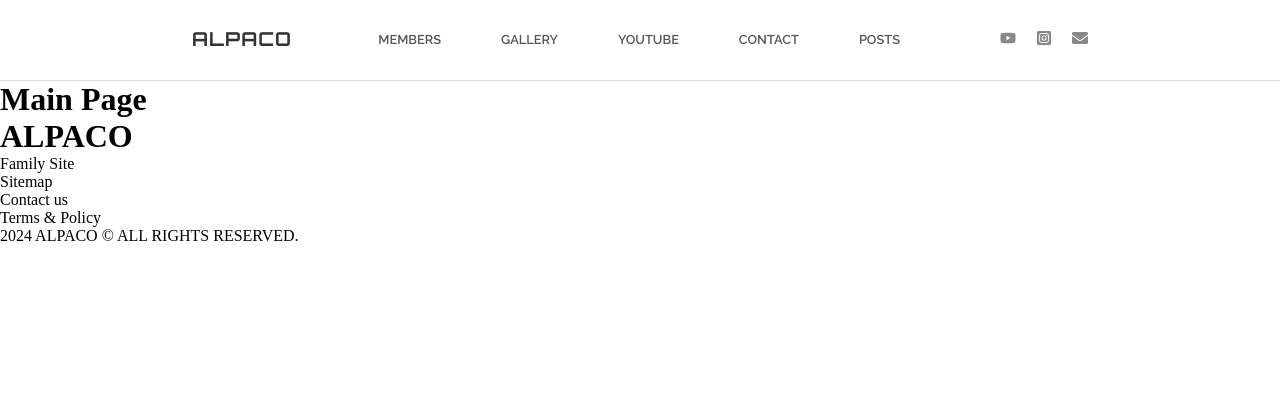
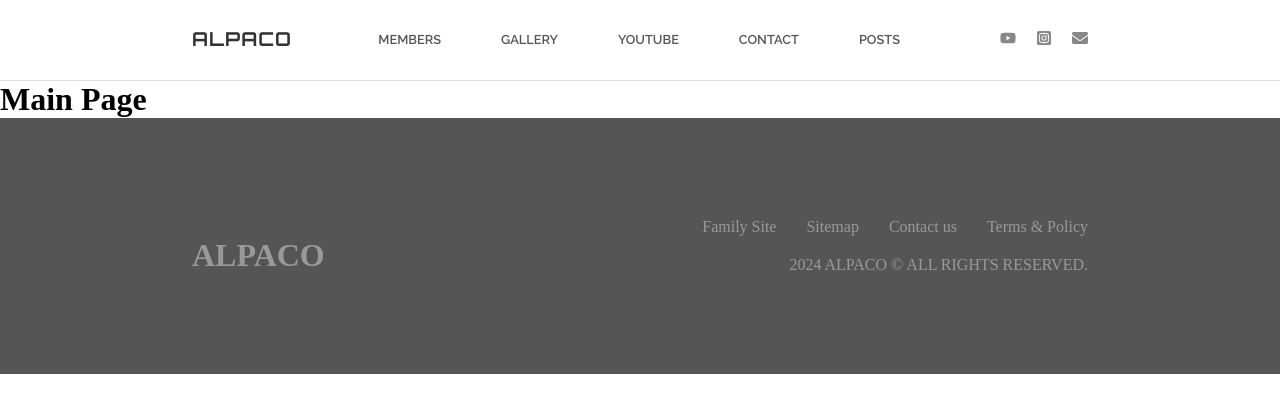
Before and after one commit to mania605/ReactStpes, a React (Vite) app: page / in a window 1280 px wide. Shown: the top 412 px of the page. Built offline with nearby package versions, Linux system fonts and the light colour scheme; a web font is replaced by a local one.

Commit message:
footer 스타일링

```diff
--- a/src/styles/common/_footer.scss
+++ b/src/styles/common/_footer.scss
@@ -0,0 +1,33 @@
+.footer {
+	width: 100%;
+	padding: 100px 15vw;
+	background: #555;
+	color: #999;
+	display: flex;
+	justify-content: space-between;
+	flex-wrap: wrap;
+	align-content: flex-end;
+
+	h1 {
+		display: flex;
+		align-items: flex-end;
+	}
+
+	section {
+		display: flex;
+		flex-wrap: wrap;
+
+		ul {
+			width: 100%;
+			display: flex;
+			justify-content: flex-end;
+			gap: 30px;
+			margin-bottom: 20px;
+		}
+		p {
+			display: flex;
+			justify-content: flex-end;
+			width: 100%;
+		}
+	}
+}
--- a/src/styles/index.scss
+++ b/src/styles/index.scss
@@ -3,3 +3,4 @@
 //common
 @import './common/reset';
 @import './common/header';
+@import './common/footer';
```
